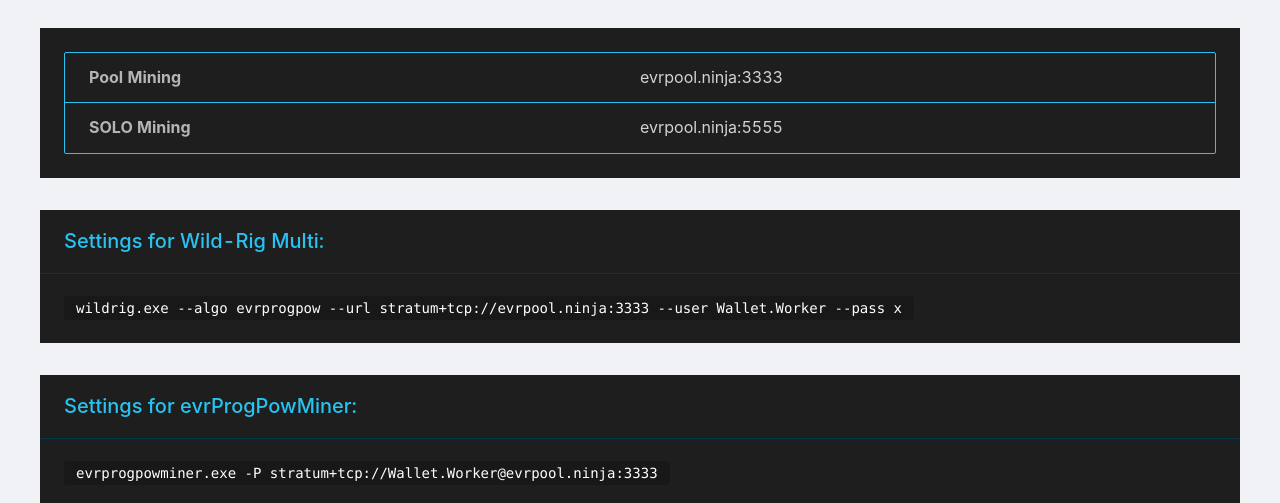
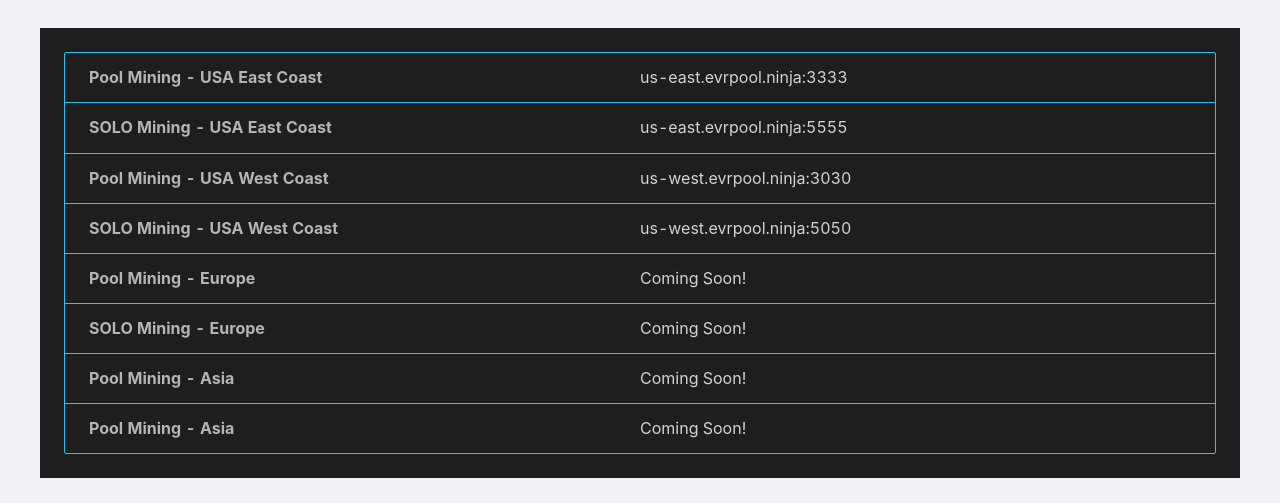
Before and after one commit to nicholidev/evr-frontend, a Next.js app: page /connect in a window 1280 px wide. Shown: the part 134-637 px from the top of the page. Built offline with nearby package versions, Linux system fonts and the light colour scheme.

Commit message:
changed some color charts, added info for connect page, etc

```diff
--- a/src/pages/connect.tsx
+++ b/src/pages/connect.tsx
@@ -5,22 +5,38 @@ import { NextPage } from "next";
 import Head from "next/head";
 
 const data = [
-    // {
-    //     label: "Server",
-    //     value: "stratum.ravenpool.ninja"
-    // },
     {
-        label: "Pool Mining",
-        value: "evrpool.ninja:3333"
+        label: "Pool Mining - USA East Coast",
+        value: "us-east.evrpool.ninja:3333"
     },
     {
-        label: "SOLO Mining",
-        value: "evrpool.ninja:5555"
+        label: "SOLO Mining - USA East Coast",
+        value: "us-east.evrpool.ninja:5555"
     },
-    // {
-    //     label: "Stratum three",
-    //     value: "3333"
-    // },
+    {
+        label: "Pool Mining - USA West Coast",
+        value: "us-west.evrpool.ninja:3030"
+    },
+    {
+        label: "SOLO Mining - USA West Coast",
+        value: "us-west.evrpool.ninja:5050"
+    },
+    {
+        label: "Pool Mining - Europe",
+        value: "Coming Soon!"
+    },
+    {
+        label: "SOLO Mining - Europe",
+        value: "Coming Soon!"
+    },
+    {
+        label: "Pool Mining - Asia",
+        value: "Coming Soon!"
+    },
+    {
+        label: "Pool Mining - Asia",
+        value: "Coming Soon!"
+    }
 ];
 
 const ConnectPage: NextPage = () =>
```
Also changed, not shown: src/pages/index.tsx (+8 -4 lines).
